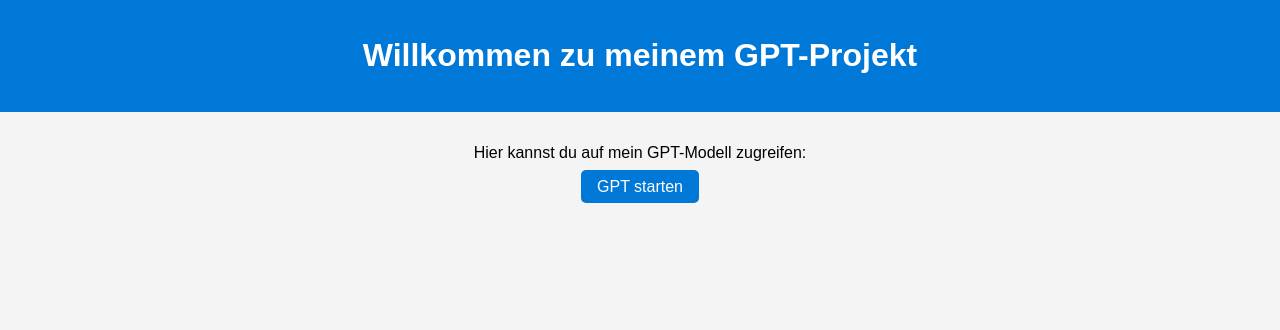
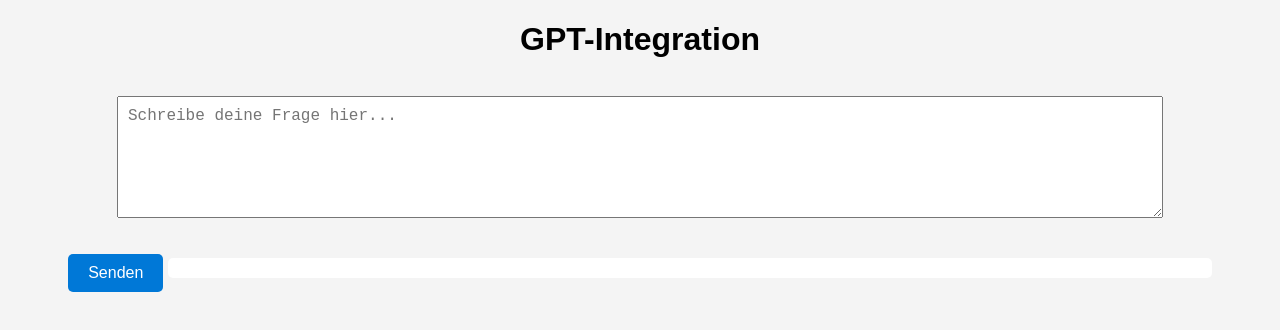
Before and after one commit to litinacmd/FinanceGPT, a plain HTML site: page index.html in a window 1280 px wide. Drawn offline with Linux system fonts and the light colour scheme.

Commit message:
Add files via upload

```diff
--- a/index.html
+++ b/index.html
@@ -3,42 +3,86 @@
 <head>
     <meta charset="UTF-8">
     <meta name="viewport" content="width=device-width, initial-scale=1.0">
-    <title>Mein GPT-Projekt</title>
+    <title>GPT-Integration</title>
     <style>
         body {
             font-family: Arial, sans-serif;
-            background-color: #f4f4f4;
+            text-align: center;
             margin: 0;
             padding: 0;
-            text-align: center;
+            background-color: #f4f4f4;
         }
-        header {
+        textarea {
+            width: 80%;
+            height: 100px;
+            margin: 1em 0;
+            padding: 10px;
+            font-size: 16px;
+        }
+        button {
+            padding: 10px 20px;
+            font-size: 16px;
             background-color: #0078D7;
             color: white;
-            padding: 1em 0;
+            border: none;
+            border-radius: 5px;
+            cursor: pointer;
         }
-        section {
-            margin: 2em;
+        button:hover {
+            background-color: #005bb5;
         }
-        a {
-            color: white;
-            background-color: #0078D7;
-            padding: 0.5em 1em;
-            text-decoration: none;
+        #response {
+            margin-top: 20px;
+            padding: 10px;
+            background-color: #fff;
             border-radius: 5px;
-        }
-        a:hover {
-            background-color: #005bb5;
+            width: 80%;
+            display: inline-block;
         }
     </style>
 </head>
 <body>
-    <header>
-        <h1>Willkommen zu meinem GPT-Projekt</h1>
-    </header>
-    <section>
-        <p>Hier kannst du auf mein GPT-Modell zugreifen:</p>
-        <a href="https://chatgpt.com/g/g-6744db3401e08191b57bdafa12ced230-financegpt" target="_blank">GPT starten</a>
-    </section>
+    <h1>GPT-Integration</h1>
+    <textarea id="userInput" placeholder="Schreibe deine Frage hier..."></textarea><br>
+    <button onclick="askGPT()">Senden</button>
+    <div id="response"></div>
+    <script>
+        async function askGPT() {
+            const input = document.getElementById("userInput").value;
+            const responseDiv = document.getElementById("response");
+
+            if (!input) {
+                responseDiv.textContent = "Bitte gib eine Frage ein.";
+                return;
+            }
+
+            responseDiv.textContent = "Lade Antwort...";
+
+            const apiKey = "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"; // Hier kommt dein API-Schlüssel rein
+            const apiUrl = "https://api.openai.com/v1/chat/completions";
+
+            const payload = {
+                model: "gpt-3.5-turbo",
+                messages: [{ role: "user", content: input }]
+            };
+
+            try {
+                const response = await fetch(apiUrl, {
+                    method: "POST",
+                    headers: {
+                        "Content-Type": "application/json",
+                        "Authorization": `Bearer ${apiKey}`
+                    },
+                    body: JSON.stringify(payload)
+                });
+
+                const data = await response.json();
+                responseDiv.textContent = data.choices[0].message.content || "Keine Antwort erhalten.";
+            } catch (error) {
+                console.error(error);
+                responseDiv.textContent = "Fehler bei der Anfrage.";
+            }
+        }
+    </script>
 </body>
 </html>
```
